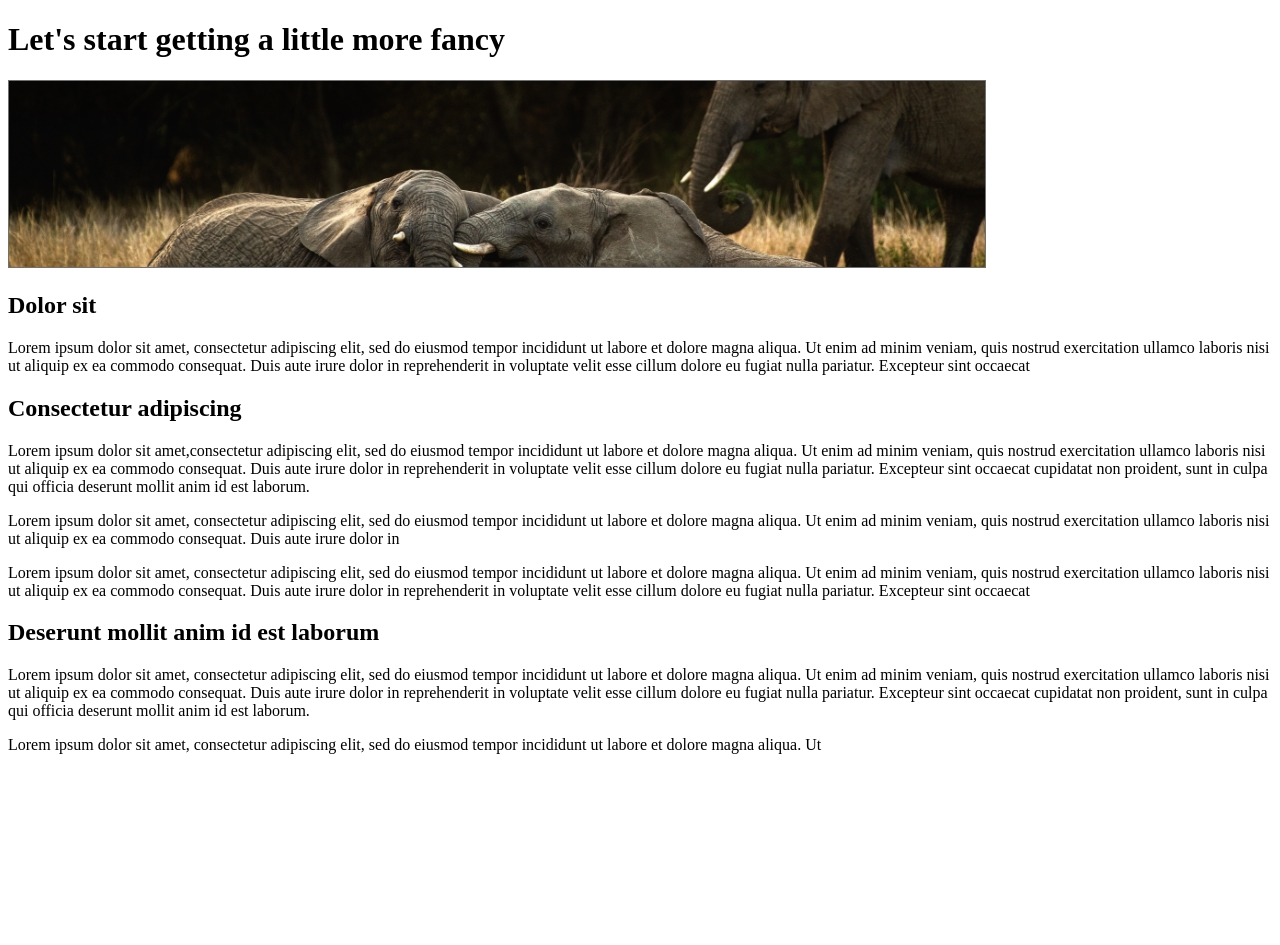
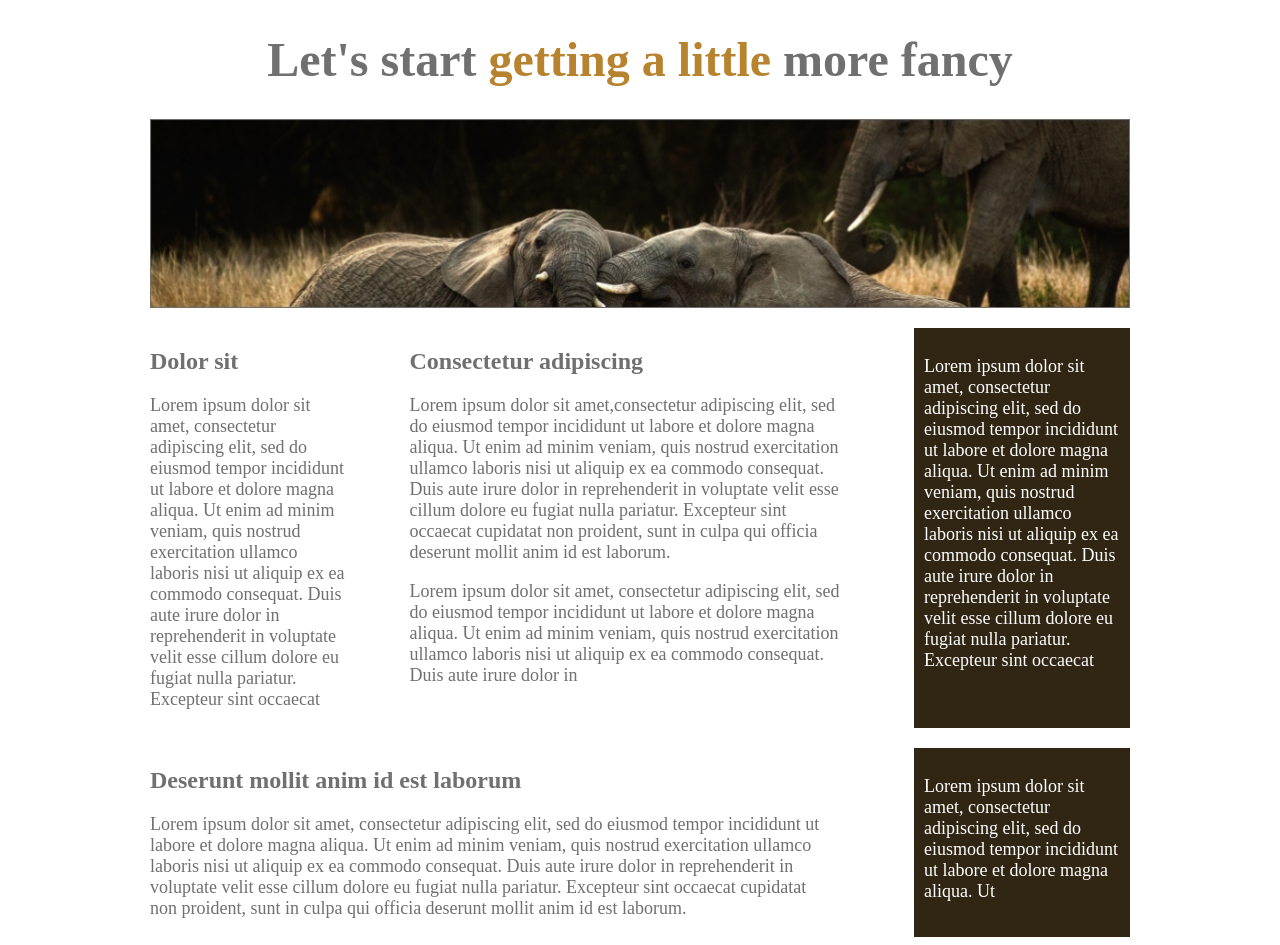
Before and after one commit to Pethaf/FlexboxChallenge1, a plain HTML site: page index.html in a window 1280 px wide. Before the commit the page ends 800 px from the top, so only its background shows below. Drawn offline with Linux system fonts and the light colour scheme.

Commit message:
Add desktop layout

```diff
--- a/index.html
+++ b/index.html
@@ -5,13 +5,14 @@
         <meta http-equiv="X-UA-Compatible" content="IE=edge">
         <meta name="viewport" content="width=device-width, initial-scale=1.0">
         <title>Let's start getting a little more fancy!</title>
+        <link rel="stylesheet" href="./styles/style.css">
     </head>
     <body>
+        <div class="container">
         <header>
             <h1>Let's start <span class="accent-color">getting a little</span> more fancy</h1>
         </header>
         <img src="./img/elephants.jpg" alt="...">
-    <div class="container">
             <div class="row">
                 <div class="col-1">
                     <h2>Dolor sit</h2>
--- a/styles/style.css
+++ b/styles/style.css
@@ -0,0 +1,57 @@
+body {
+    font-size: 1.125rem;
+    color: #707070;
+}
+
+h1 {
+    text-align: center;
+    font-size: 3rem;
+}
+h2 {
+    font-size: 1.5rem;
+}
+.white-text {
+    color: #FFF;
+}
+
+img {
+    width: 100%;
+    margin: 0 auto;
+    display: block;
+}
+.container {
+    padding: 0 20px;
+}
+.accent-color {
+    color: #B7832F;
+}
+
+.dark-bg {
+    background: #312614;
+    padding: 10px;
+}
+
+@media screen and (min-width: 980px){
+    .container {
+        width: 980px;
+        margin: 0 auto;
+    }
+    .row {
+        display: flex;
+        justify-content: space-between;
+        margin-top: 20px;
+    }
+
+    .col-1 {
+        width: 20%;
+    }
+
+    .col-2 {
+        width: 45%;
+    }
+
+    .col-3 {
+        width: 70%;
+    }
+
+}
```
Lines whose indentation alone changed are shown as unchanged.
